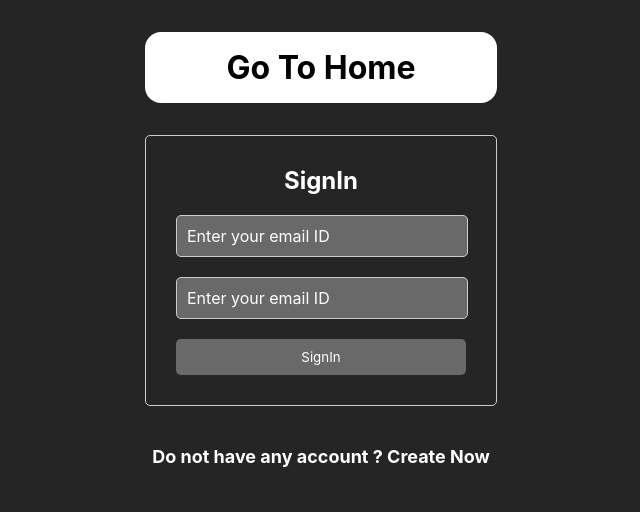
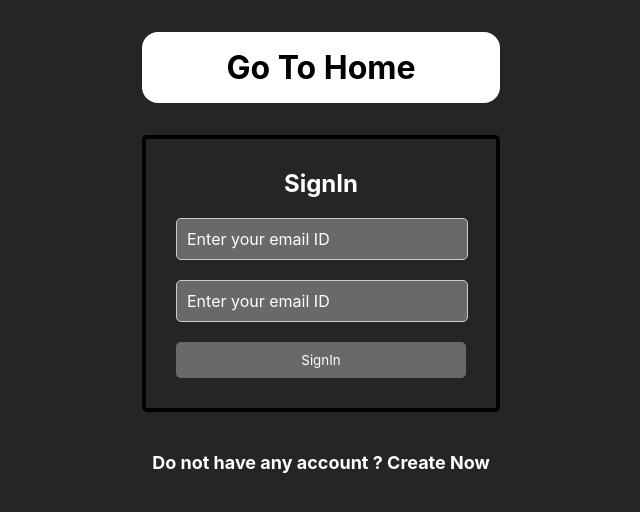
Before and after one commit to AnkitBeniwal407/task-rise11, a React (Vite) app in the folder frontend/: page / in a window 1280 px wide. Both pictures are taken after a click on the element "SignIn/SignUp". Shown: the top 512 px of the page, without its empty margins (319-959 px from the left). Built offline with nearby package versions, Linux system fonts and the light colour scheme.

Commit message:
Update sign.css

```diff
--- a/frontend/src/components/sign.css
+++ b/frontend/src/components/sign.css
@@ -2,7 +2,7 @@
     max-width: 400px;
     margin: 0 auto;
     padding: 30px;
-    border: 1px solid #ccc;
+    border: 4px solid #000000;
     border-radius: 5px;
 }
 .switch:hover{
```
